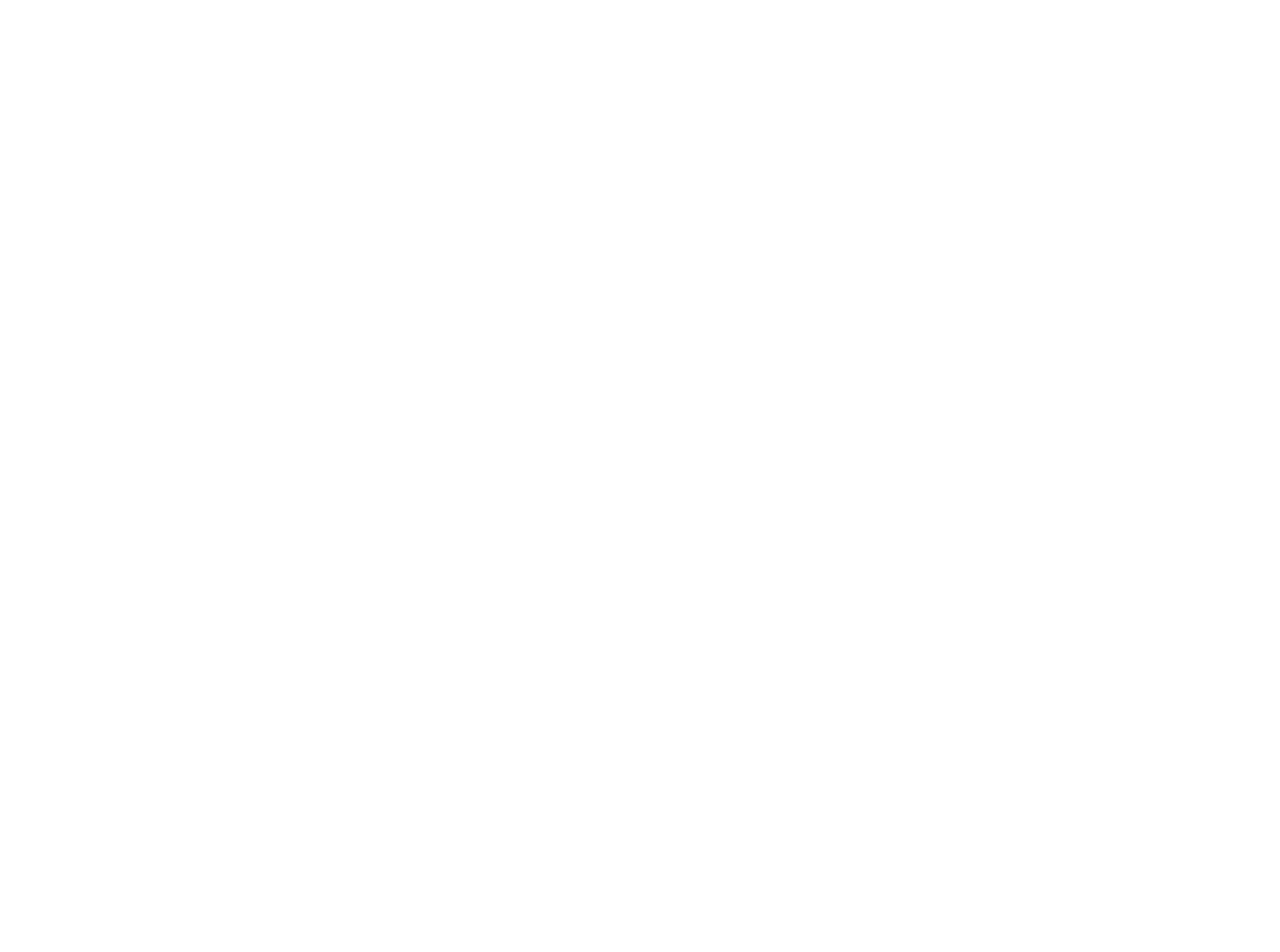
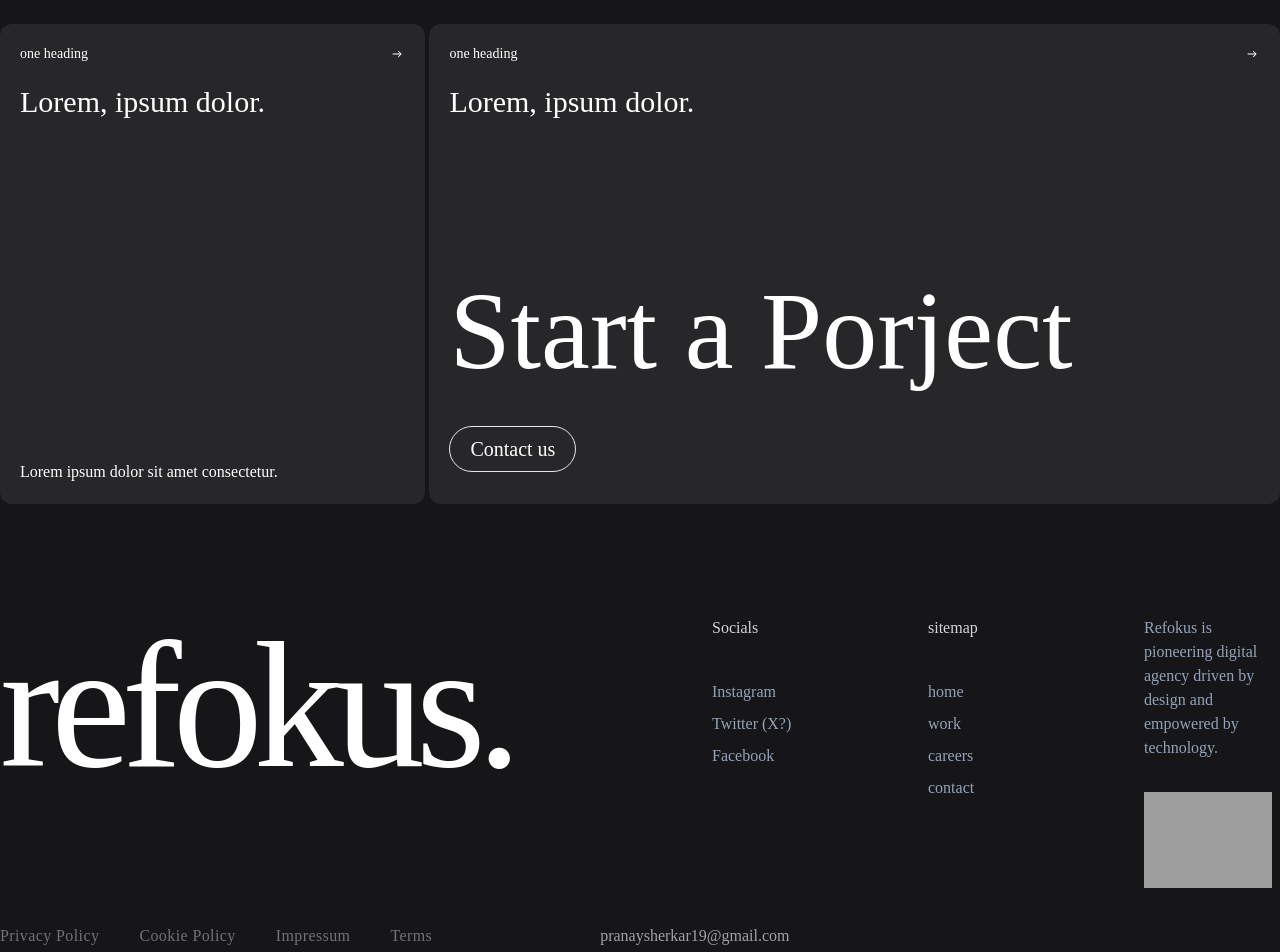
Before and after one commit to Pranaysherkar/Refokus-ui, a React (Vite) app: page / in a window 1280 px wide. Shown: the part 6890-7842 px from the top of the page. Before the commit the page ends 6834 px from the top, so only its background shows below. Built offline with nearby package versions, Linux system fonts and the light colour scheme; grey boxes are pictures that could not be loaded.

Commit message:
static ui created

```diff
--- a/src/App.jsx
+++ b/src/App.jsx
@@ -4,7 +4,8 @@
 import Stripes from './components/Stripes'
 import Products from './components/Products'
 import Marquees from './components/Marquees'
-//1.28.32
+import Cards from './components/Cards'
+import Footer from './components/Footer'
 function App() {
   return (
     <div className='w-full bg-[#161618] text-white font-[Satoshi]'>
@@ -13,6 +14,8 @@
       <Stripes/>
       <Products/>
       <Marquees/>
+      <Cards/>
+      <Footer/>
     </div>
   )
 }
--- a/src/components/Card.jsx
+++ b/src/components/Card.jsx
@@ -1,9 +1,26 @@
-import React from 'react'
-
-function Card() {
+import React from "react";
+import { IoIosArrowRoundForward } from "react-icons/io";
+function Card({ width, start, para,hover }) {
   return (
-    <div>Card</div>
-  )
+    <div className={`${width} h-[60vh] bg-zinc-800 p-5 rounded-xl  flex flex-col justify-between ${hover}`}>
+      <div className={`w-full `}>
+        <div className="w-full flex items-center justify-between">
+          <h3 className="text-sm">one heading</h3>
+          <IoIosArrowRoundForward />
+        </div>
+        <h1 className="text-3xl font-medium mt-5">Lorem, ipsum dolor.</h1>
+      </div>
+      <div className="">
+        {start && (
+          <>
+            <h1 className="text-[110px] font-medium">Start a Porject</h1>
+            <button type="button" className="border py-2 px-5 font-medium rounded-full text-xl my-3">Contact us</button>
+          </>
+        )}
+        {para && <p className="mt-32">Lorem ipsum dolor sit amet consectetur.</p>}
+      </div>
+    </div>
+  );
 }
 
-export default Card
+export default Card;
--- a/src/components/Cards.jsx
+++ b/src/components/Cards.jsx
@@ -1,8 +1,13 @@
 import React from 'react'
-
+import Card from './Card'
 function Cards() {
   return (
-    <div>Cards</div>
+    <div className='w-full'>
+      <div className="max-w-screen-xl mx-auto py-20 flex gap-1">
+       <Card width={"basis-1/3"} start={false} para={true} />
+       <Card width={"basis-2/3"} start={true} para={false} hover={"hover:bg-[#7443FF] "}/>
+      </div>
+    </div>
   )
 }
 
--- /dev/null
+++ b/src/components/Footer.jsx
@@ -0,0 +1,34 @@
+import React from 'react'
+import { BsTypeH3 } from 'react-icons/bs'
+
+function Footer() {
+  return (
+    <div className='w-full'>
+        <div className="max-w-screen-xl mx-auto py-8 gap-36 flex">
+            <div className="basis-1/2">
+            <h1 className='text-[180px] leading-none tracking-tighter font-medium'>refokus.</h1>
+            </div>
+            <div className="basis-1/2 flex gap-20">
+                <div className="basis-1/3 capitalize">
+                    <h4 className='mb-10  text-zinc-300'>Socials</h4>
+                    {["instagram","twitter (x?)","facebook"].map((items,index)=><a key={index} className='block mt-2  text-slate-400'>{items}</a>)}
+                </div>
+                <div className="basis-1/3">
+                    <h4 className='mb-10  text-zinc-300'>sitemap</h4>
+                    {["home","work","careers","contact"].map((items,index)=><a key={index} className='block mt-2  text-slate-400'>{items}</a>)}
+                </div>
+                <div className="basis-1/3">
+                 <p className='mb-8 text-slate-400'>Refokus is pioneering digital agency driven by design and empowered by technology.</p>
+                 <img src="https://assets-global.website-files.com/6334198f239547d0f9cd84b3/63349803431f1562dccf1802_refokus%20logo.svg" alt="Refokus" className='w-32'/>
+                </div>
+            </div>
+        </div>
+        <div className="max-w-screen-xl mx-auto py-1 flex gap-10 ">
+            {["Privacy Policy","cookie Policy","Impressum","Terms"].map((items,index)=>(<h3 key={index} className='capitalize tracking-wide text-zinc-500'>{items}</h3>))}
+            <h3 className='ml-32 text-zinc-400'>pranaysherkar19@gmail.com</h3>
+        </div>
+    </div>
+  )
+}
+
+export default Footer
```
